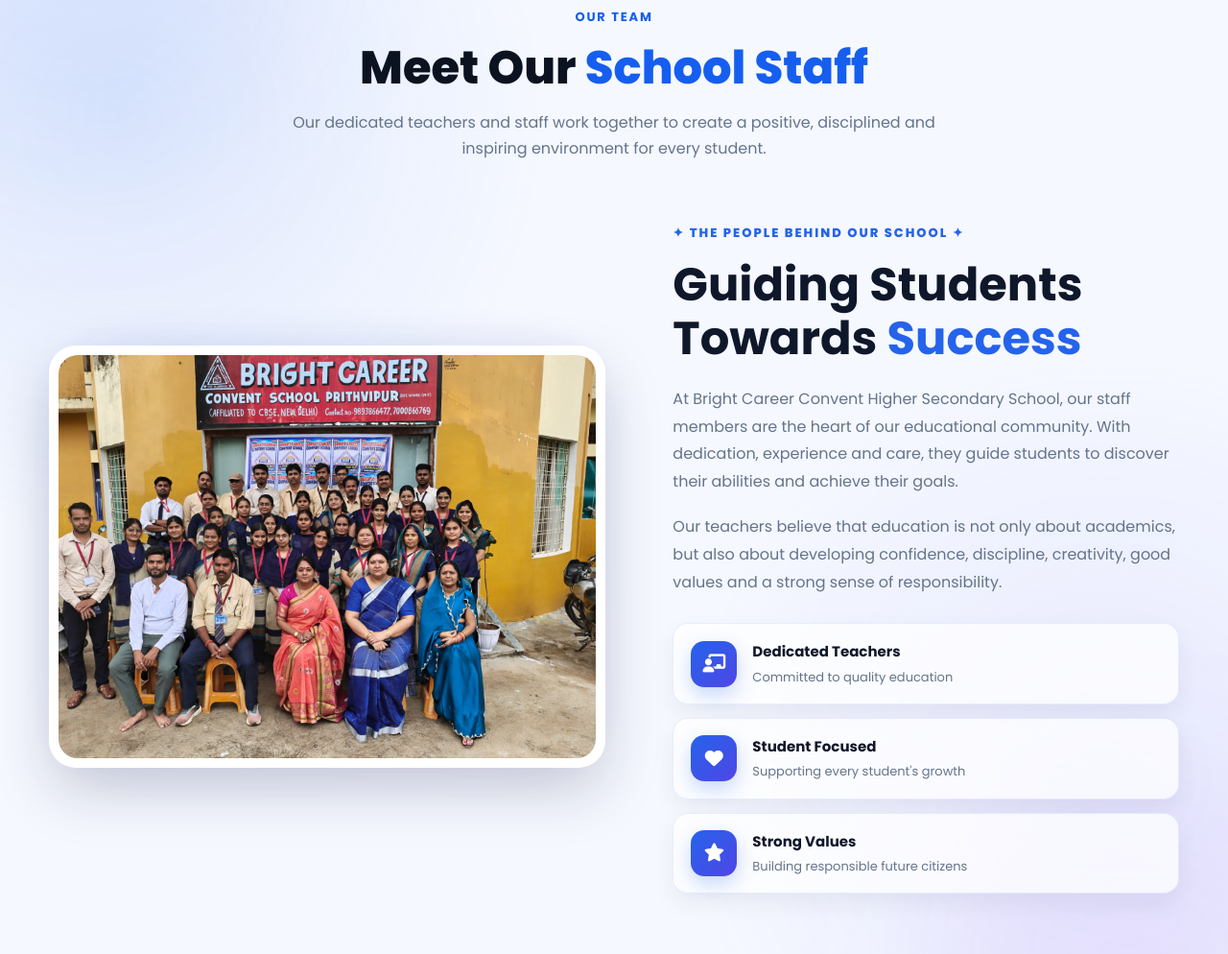
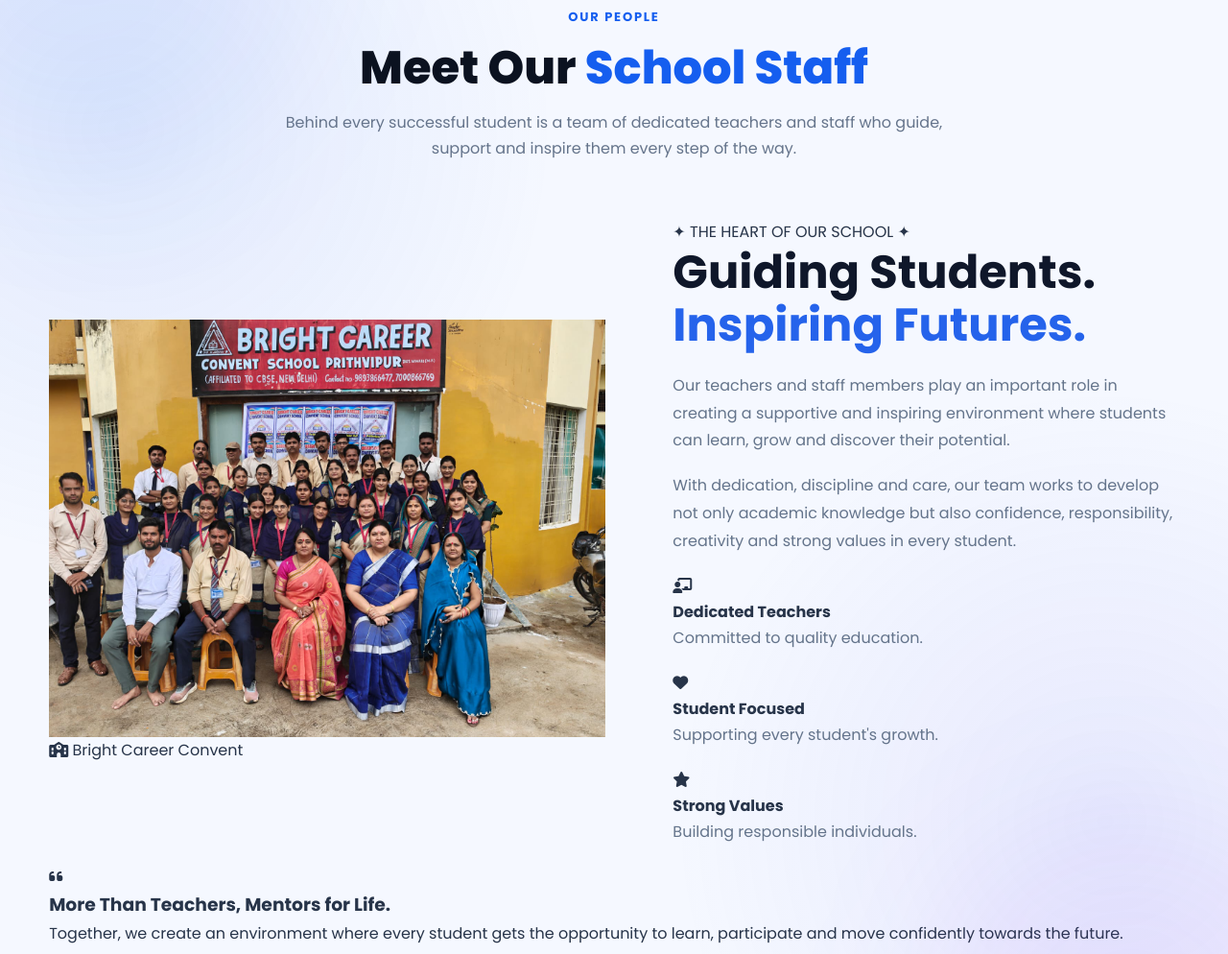
Before and after one commit to vivanshg419-arch/Bright-career-convent-school-, a website: page index.html in a window 1280 px wide. Shown: the part 5746-6740 px from the top of the page at 96% size. Drawn offline with Linux system fonts and the light colour scheme; no server answers.

Commit message:
Update index.html

```diff
--- a/index.html
+++ b/index.html
@@ -979,16 +979,19 @@
 
         </section>
 
-
-        <!-- ================= SCHOOL STAFF ================= -->
+<!-- ================= SCHOOL STAFF ================= -->
 
 <section class="section staff-section" id="staff">
 
     <div class="container">
 
+        <!-- Section Heading -->
+
         <div class="section-heading staff-heading">
 
-            <span class="section-tag">Our Team</span>
+            <span class="section-tag">
+                OUR PEOPLE
+            </span>
 
             <h2>
                 Meet Our
@@ -996,87 +999,159 @@
             </h2>
 
             <p>
-                Our dedicated teachers and staff work together to create
-                a positive, disciplined and inspiring environment for every student.
+                Behind every successful student is a team of dedicated
+                teachers and staff who guide, support and inspire them
+                every step of the way.
             </p>
 
         </div>
 
 
+        <!-- Staff Main Content -->
+
         <div class="staff-content">
 
+
             <!-- Staff Image -->
 
-            <div class="staff-image-box">
-
-                <div class="staff-glow"></div>
-
-                <div class="staff-image">
+            <div class="staff-image-wrapper">
+
+                <div class="staff-image-glow"></div>
+
+                <div class="staff-image-card">
 
                     <img
                         src="staff.jpg"
                         alt="Bright Career Convent School Staff"
                     >
 
-                </div>
-
-            </div>
-
-
-            <!-- Staff Description -->
+                    <div class="staff-image-overlay">
+
+                        <span>
+                            <i class="fas fa-school"></i>
+                            Bright Career Convent
+                        </span>
+
+                    </div>
+
+                </div>
+
+            </div>
+
+
+            <!-- Staff Information -->
 
             <div class="staff-info">
 
-                <span class="staff-small-title">
-                    ✦ THE PEOPLE BEHIND OUR SCHOOL ✦
+                <span class="staff-label">
+                    ✦ THE HEART OF OUR SCHOOL ✦
                 </span>
 
+
                 <h3>
-                    Guiding Students Towards
-                    <span>Success</span>
+                    Guiding Students.
+                    <br>
+                    <span>Inspiring Futures.</span>
                 </h3>
 
+
                 <p>
-                    At Bright Career Convent Higher Secondary School,
-                    our staff members are the heart of our educational community.
-                    With dedication, experience and care, they guide students
-                    to discover their abilities and achieve their goals.
+                    Our teachers and staff members play an important role
+                    in creating a supportive and inspiring environment
+                    where students can learn, grow and discover their
+                    potential.
                 </p>
 
+
                 <p>
-                    Our teachers believe that education is not only about
-                    academics, but also about developing confidence, discipline,
-                    creativity, good values and a strong sense of responsibility.
+                    With dedication, discipline and care, our team works
+                    to develop not only academic knowledge but also
+                    confidence, responsibility, creativity and strong
+                    values in every student.
                 </p>
 
 
-                <div class="staff-highlights">
-
-                    <div class="staff-highlight">
-                        <i class="fas fa-chalkboard-user"></i>
+                <!-- Staff Features -->
+
+                <div class="staff-features">
+
+
+                    <div class="staff-feature">
+
+                        <div class="staff-feature-icon">
+                            <i class="fas fa-chalkboard-user"></i>
+                        </div>
+
                         <div>
-                            <strong>Dedicated Teachers</strong>
-                            <span>Committed to quality education</span>
-                        </div>
-                    </div>
-
-                    <div class="staff-highlight">
-                        <i class="fas fa-heart"></i>
+                            <h4>Dedicated Teachers</h4>
+
+                            <p>
+                                Committed to quality education.
+                            </p>
+                        </div>
+
+                    </div>
+
+
+                    <div class="staff-feature">
+
+                        <div class="staff-feature-icon">
+                            <i class="fas fa-heart"></i>
+                        </div>
+
                         <div>
-                            <strong>Student Focused</strong>
-                            <span>Supporting every student's growth</span>
-                        </div>
-                    </div>
-
-                    <div class="staff-highlight">
-                        <i class="fas fa-star"></i>
+                            <h4>Student Focused</h4>
+
+                            <p>
+                                Supporting every student's growth.
+                            </p>
+                        </div>
+
+                    </div>
+
+
+                    <div class="staff-feature">
+
+                        <div class="staff-feature-icon">
+                            <i class="fas fa-star"></i>
+                        </div>
+
                         <div>
-                            <strong>Strong Values</strong>
-                            <span>Building responsible future citizens</span>
-                        </div>
-                    </div>
-
-                </div>
+                            <h4>Strong Values</h4>
+
+                            <p>
+                                Building responsible individuals.
+                            </p>
+                        </div>
+
+                    </div>
+
+
+                </div>
+
+            </div>
+
+        </div>
+
+
+        <!-- Bottom Message -->
+
+        <div class="staff-message">
+
+            <i class="fas fa-quote-left"></i>
+
+            <div>
+
+                <h3>
+                    More Than Teachers,
+                    <span>Mentors for Life.</span>
+                </h3>
+
+                <p>
+                    Together, we create an environment where every
+                    student gets the opportunity to learn, participate
+                    and move confidently towards the future.
+                </p>
 
             </div>
 
```
